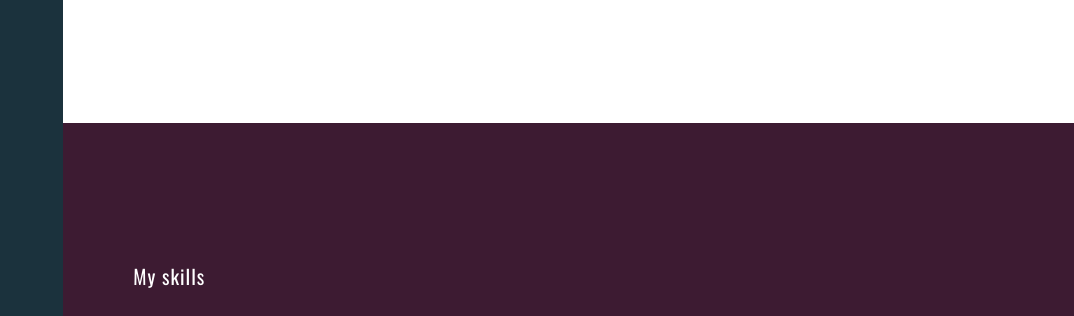
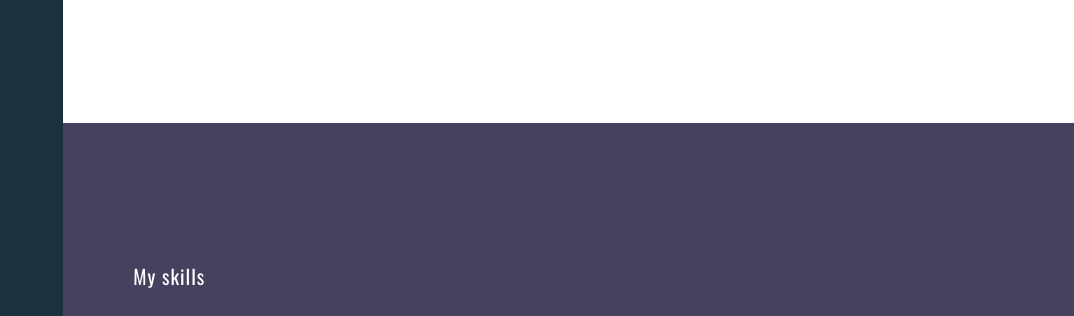
Before and after one commit to AlejandroMar/AlejandroMar.github.io, a website: page index.html in a window 1280 px wide. Shown: the part 1230-1546 px from the top of the page, without its empty margins (206-1280 px from the left). Drawn offline with nearby package versions, Linux system fonts and the light colour scheme.

Commit message:
skill new background color

```diff
--- a/scss/_vars.scss
+++ b/scss/_vars.scss
@@ -1,7 +1,8 @@
 $palette: (
 		sec-color:#1B323D,
 		main-color: rgb(50, 108, 133),
-		third-color: #3D1B32,
+		//third-color: #3D1B32,
+		third-color: rgb(69, 65, 94),
 		fg-light:			rgba(255,255,255,0.35),
     );
 
```
Also changed, not shown: resources/css/main.css, 2 other files.
